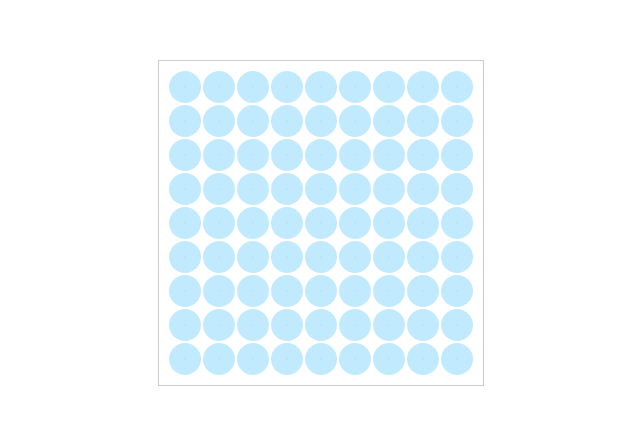
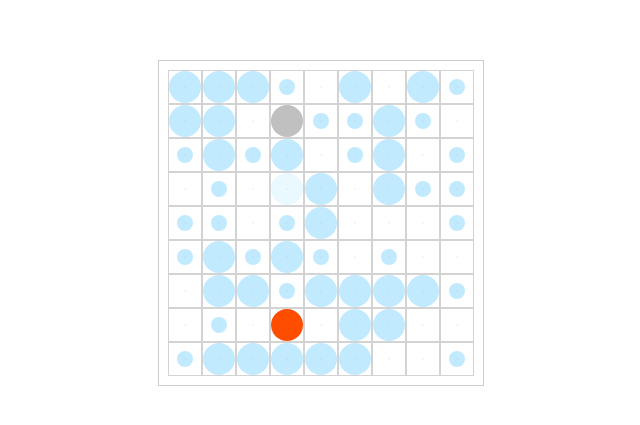
Before and after one commit to FaridSakhyzad/ig, a React (Create React App) app: page / in a window 1280 px wide. Shown: the part 177-602 px from the top of the page, without its empty margins (319-959 px from the left). Built offline with nearby package versions, Linux system fonts and the light colour scheme.

Commit message:
different types of units and turrets

```diff
--- a/src/App.js
+++ b/src/App.js
@@ -5,7 +5,7 @@ import './Playground/Playground.scss';
 import './Components/Unit/Unit.scss';
 import './Components/Projectile/Projectile.scss';
 
-import Playground from './Playground';
+import Playground from './Playground/Playground';
 
 function App() {
   return (
--- a/src/Components/Projectile/Projectile.jsx
+++ b/src/Components/Projectile/Projectile.jsx
@@ -9,6 +9,7 @@ const Projectile = (props) => {
     top,
     left,
     angle,
+    type,
     units,
     potentialTargetsMap,
     fieldInfo,
@@ -88,7 +89,7 @@ const Projectile = (props) => {
 
       const impactedUnit = projectileDidImpact(currentDistance);
 
-      if (impactedUnit && impactedUnit.value > 0) {
+      if (impactedUnit && impactedUnit.value > 0 && impactedUnit.type !== 'hidden') {
         clearTimeout(timer);
         setProjectileState('impact');
 
@@ -170,7 +171,7 @@ const Projectile = (props) => {
   }, []);
 
   return (
-    <div className="projectile"
+    <div className={`projectile ${type}`}
       id={id}
       ref={ref}
       style={{
@@ -197,6 +198,7 @@ Projectile.propTypes = {
   id: PropTypes.string,
   top: PropTypes.number,
   left: PropTypes.number,
+  type: PropTypes.string,
   angle: PropTypes.number,
   units: PropTypes.array,
   potentialTargetsMap: PropTypes.array,
--- a/src/Components/Projectile/Projectile.scss
+++ b/src/Components/Projectile/Projectile.scss
@@ -55,6 +55,12 @@
   border-radius: 3px 3px 0 0;
 }
 
+.laser {
+  .projectile-image {
+    background: #FF4D00;
+  }
+}
+
 .projectile-explosion {
   width: calc(var(--projectile-explosion--radius) * 2);
   min-width: calc(var(--projectile-explosion--radius) * 2);
--- a/src/Components/Unit/Unit.jsx
+++ b/src/Components/Unit/Unit.jsx
@@ -1,9 +1,9 @@
 import React from 'react';
 import PropTypes from 'prop-types';
 
-const Unit = ({ turrets, value, angle, maxValue, id, idx, onClickHandler }) => {
+const Unit = ({ id, type, turrets, value, angle, maxValue,  idx, onClickHandler }) => {
   return (
-    <div className="unit-pivot" id={id} data-index={idx} style={{ transform: `rotate(${angle}deg)` }}>
+    <div className={`unit-pivot ${type}`} id={id} data-index={idx} style={{ transform: `rotate(${angle}deg)` }}>
       <div className="unit" onClick={(e) => onClickHandler(e, id, idx)}>
         <div className="unit-hitBox" />
         <div className="unit-image" style={{ '--unit-image--radius': `${value * (100 / maxValue) / 2}%` }} />
@@ -21,13 +21,14 @@ const Unit = ({ turrets, value, angle, maxValue, id, idx, onClickHandler }) => {
 }
 
 Unit.propTypes = {
-  turrets: PropTypes.array,
+  id: PropTypes.string,
+  type: PropTypes.string,
   value: PropTypes.number,
   angle: PropTypes.number,
   maxValue: PropTypes.number,
-  id: PropTypes.string,
-  idx: PropTypes.number,
-  onClickHandler: PropTypes.func
+  turrets: PropTypes.array,
+  onClickHandler: PropTypes.func,
+  idx: PropTypes.number
 };
 
 export default Unit;
--- a/src/Components/Unit/Unit.scss
+++ b/src/Components/Unit/Unit.scss
@@ -25,7 +25,7 @@
   display: flex;
   align-items: center;
   justify-content: center;
-  background: rgba(211, 211, 211, 0);
+  outline: 1px solid rgba(211, 211, 211, 1);
   position: relative;
 }
 
@@ -55,6 +55,26 @@
   border-radius: 50%;
   transition: all 0.1s ease-out;
   opacity: 0.3;
+}
+
+.wall {
+  .unit-image {
+    background: rgb(192, 192, 192);
+    opacity: 1;
+  }
+}
+
+.hidden {
+  .unit-image {
+    opacity: 0.1;
+  }
+}
+
+.laser {
+  .unit-image {
+    background: #FF4D00;
+    opacity: 1;
+  }
 }
 
 .turret {
--- a/src/Config/config.js
+++ b/src/Config/config.js
@@ -3,5 +3,5 @@ export const UNIT_MIN_VALUE = 0;
 export const UNIT_MAX_VALUE = 2;
 export const MAP_WIDTH = 9;
 export const MAP_HEIGHT = 9;
-export const PROJECTILE_MOVE_DELAY = 25; //ms per pixel
+export const PROJECTILE_MOVE_DELAY = 15; //ms per pixel
 export const PROJECTILE_MOVE_STEP = 1;
--- a/src/Playground/index.jsx
+++ b/src/Playground/Playground.jsx
@@ -10,9 +10,10 @@ const MOCK_UNITS = ((m, n) => {
   for (let i = 0; i < m * n; i++) {
     result.push({
       id: Math.random().toString(16).substring(2),
+      type: 'default',
       minValue: UNIT_MIN_VALUE,
       maxValue: UNIT_MAX_VALUE,
-      value: 1 * (UNIT_MAX_VALUE || Math.floor(Math.random() * (UNIT_MAX_VALUE - UNIT_MIN_VALUE + 1) + UNIT_MIN_VALUE)),
+      value: Math.floor(Math.random() * (UNIT_MAX_VALUE - UNIT_MIN_VALUE + 1) + UNIT_MIN_VALUE),
       angle: 0,
       turrets: [
         {
@@ -33,6 +34,51 @@ const MOCK_UNITS = ((m, n) => {
         }
       ],
     });
+  }
+
+  result[MAP_WIDTH + 3] = {
+    id: Math.random().toString(16).substring(2),
+    type: 'wall',
+    minValue: UNIT_MIN_VALUE,
+    maxValue: UNIT_MAX_VALUE,
+    value: 1 * (UNIT_MAX_VALUE || Math.floor(Math.random() * (UNIT_MAX_VALUE - UNIT_MIN_VALUE + 1) + UNIT_MIN_VALUE)),
+    angle: 0,
+    turrets: [
+      { name: 'turret1', angle: 0, type: 'default'},
+      { name: 'turret2', angle: 90, type: 'default' },
+      { name: 'turret3', angle: 180, type: 'default' },
+      { name: 'turret4', angle: 270, type: 'default' }
+    ],
+  }
+
+  result[MAP_WIDTH * 3 + 3] = {
+    id: Math.random().toString(16).substring(2),
+    type: 'hidden',
+    minValue: UNIT_MIN_VALUE,
+    maxValue: UNIT_MAX_VALUE,
+    value: 1 * (UNIT_MAX_VALUE || Math.floor(Math.random() * (UNIT_MAX_VALUE - UNIT_MIN_VALUE + 1) + UNIT_MIN_VALUE)),
+    angle: 0,
+    turrets: [
+      { name: 'turret1', angle: 0, type: 'default' },
+      { name: 'turret2', angle: 90, type: 'default' },
+      { name: 'turret3', angle: 180, type: 'default' },
+      { name: 'turret4', angle: 270, type: 'default' }
+    ],
+  }
+
+  result[MAP_WIDTH * 7 + 3] = {
+    id: Math.random().toString(16).substring(2),
+    type: 'laser',
+    minValue: UNIT_MIN_VALUE,
+    maxValue: UNIT_MAX_VALUE,
+    value: 1 * (UNIT_MAX_VALUE || Math.floor(Math.random() * (UNIT_MAX_VALUE - UNIT_MIN_VALUE + 1) + UNIT_MIN_VALUE)),
+    angle: 0,
+    turrets: [
+      { name: 'turret1', angle: 0, type: 'laser' },
+      { name: 'turret2', angle: 90, type: 'laser' },
+      { name: 'turret3', angle: 180, type: 'laser' },
+      { name: 'turret4', angle: 270, type: 'laser' }
+    ],
   }
 
   return result;
@@ -57,25 +103,29 @@ const Playground = () => {
 
       const turretsData = [];
 
-      const { turrets, angle: unitAngle, value } = units[index];
+      const { turrets, angle: unitAngle, value, type } = units[index];
 
       unit.querySelectorAll('.turret').forEach(turret => {
         const gunpoint = turret.querySelector('.gunpoint');
         const { name: turretName } = turret.dataset;
         const { top: gunpointTop, left: gunpointLeft } = gunpoint.getBoundingClientRect();
 
-        const { angle } = turrets.find(({ name }) => (name === turretName));
+        const { angle, type } = turrets.find(({ name }) => (name === turretName));
+
+        console.log('type', type);
 
         turretsData.push({
           turretName,
           gunpointTop: gunpointTop - fieldTop,
           gunpointLeft: gunpointLeft - fieldLeft,
           angle: unitAngle + angle,
+          type,
         })
       });
 
       return {
         id: unit.id,
+        type,
         index: parseInt(index, 10),
         value,
         top: top - fieldTop,
@@ -89,7 +139,7 @@ const Playground = () => {
     const { turrets } = unitsMap[unitIndex];
 
     turrets.forEach(turret => {
-      const { gunpointTop: top, gunpointLeft: left, angle } = turret;
+      const { gunpointTop: top, gunpointLeft: left, angle, type } = turret;
 
       const id = Math.random().toString(16).substring(2);
 
@@ -98,6 +148,7 @@ const Playground = () => {
         top,
         left,
         angle,
+        type
       });
     })
 
@@ -144,12 +195,14 @@ const Playground = () => {
   }
 
   const onImpact = (projectileId, impactedUnitId, impactedUnitIndex) => {
-    console.log('impactedUnitId', impactedUnitId);
-    console.log(`Impact! Projectile Id ${projectileId} Projectiles:`, projectiles);
+    //console.log('impactedUnitId', impactedUnitId);
+    // console.log(`Impact! Projectile Id ${projectileId} Projectiles:`, projectiles);
 
-    increaseUnitValue(impactedUnitId, impactedUnitIndex, () => {
-      dischargeAllTurrets(impactedUnitIndex, unitsMap);
-    });
+    if (units[impactedUnitIndex].type !== 'wall') {
+      increaseUnitValue(impactedUnitId, impactedUnitIndex, () => {
+        dischargeAllTurrets(impactedUnitIndex, unitsMap);
+      });
+    }
   }
 
   const makePotentialTargetsMap = (projectileProps) => {
@@ -207,16 +260,17 @@ const Playground = () => {
           ))}
         </div>
         <div className="unitLayer">
-          {units.map(({ turrets, angle, value, maxValue, id }, index) => (
+          {units.map(({ id, type, angle, value, maxValue, turrets }, index) => (
             <Unit
               key={id}
               id={id}
-              idx={index}
-              turrets={turrets}
-              onClickHandler={onClick}
+              type={type}
               angle={angle}
               value={value}
               maxValue={maxValue}
+              turrets={turrets}
+              onClickHandler={onClick}
+              idx={index}
             />
           ))}
         </div>
```
